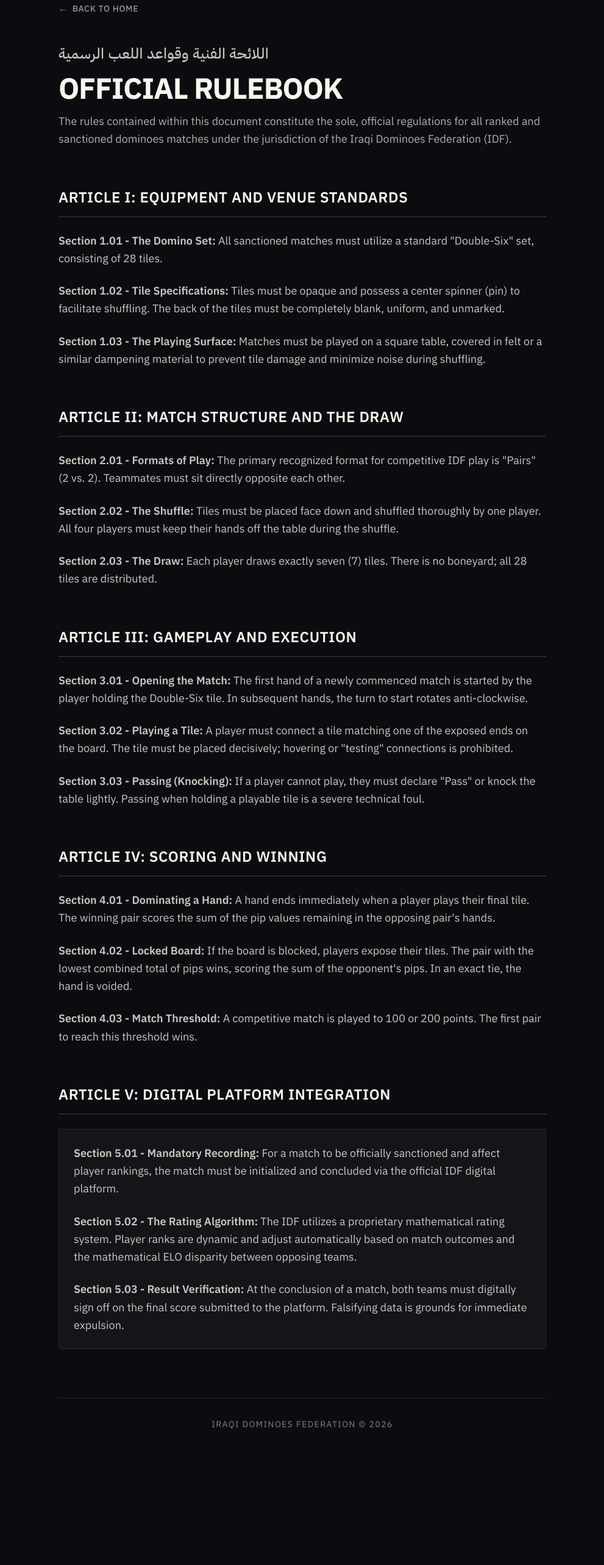
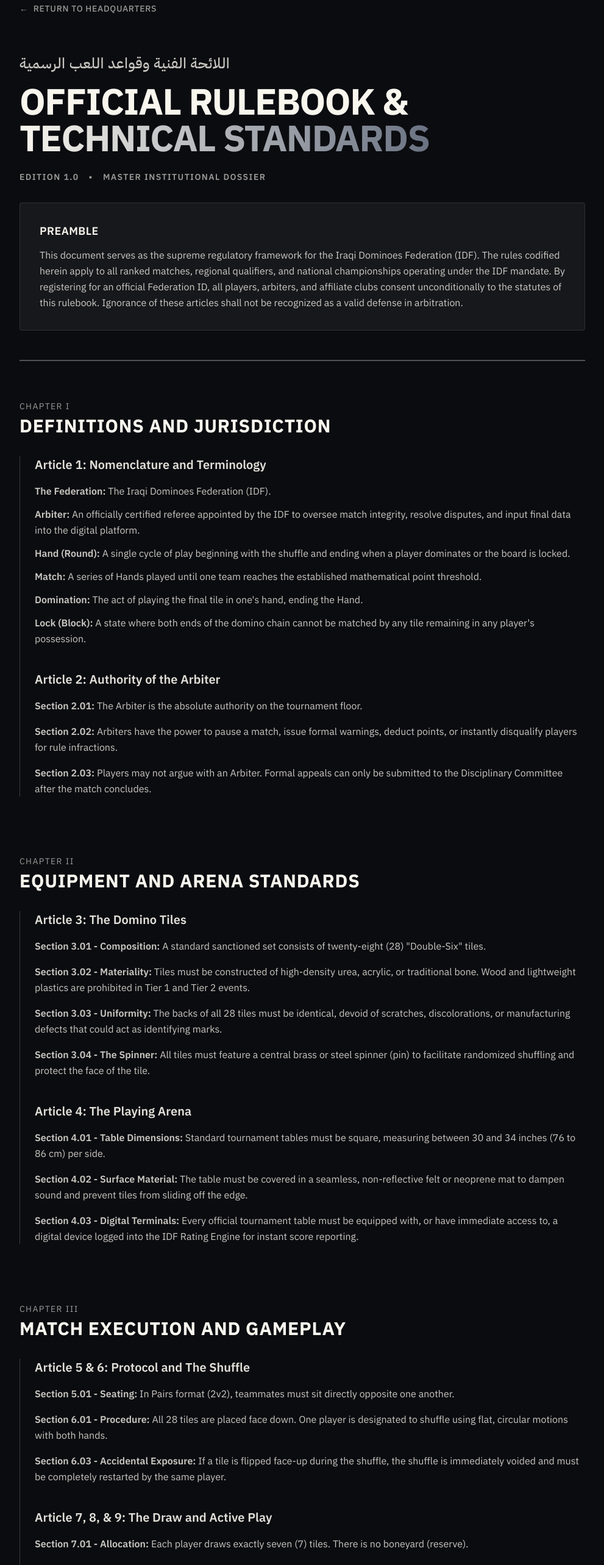
Before and after one commit to auibsal/monorepo, a Next.js app: page /rules in a window 1280 px wide. Shown: the part 60-2626 px from the top of the page at 61% size, without its empty margins (144-1135 px from the left). Before the commit the page ends 2469 px from the top, so only its background shows below. Built offline with nearby package versions, Linux system fonts and the light colour scheme.

Commit message:
Update page.tsx

```diff
--- a/src/app/rules/page.tsx
+++ b/src/app/rules/page.tsx
@@ -1,134 +1,232 @@
 import Link from 'next/link';
 
-export default function RulebookPage() {
+export default function MasterRulebookPage() {
   return (
-    <div className="max-w-4xl mx-auto py-16 px-6 sm:px-8 lg:px-12 w-full">
+    <div className="max-w-5xl mx-auto py-16 px-6 sm:px-8 lg:px-12 w-full">
 
       {/* Navigation */}
-      <nav className="mb-12">
+      <nav className="mb-16">
         <Link
           href="/"
           className="text-sm font-medium uppercase tracking-wider text-federation-ivory/60 hover:text-federation-ivory transition-colors flex items-center gap-2"
         >
-          <span>&larr;</span> Back to Home
+          <span>&larr;</span> Return to Headquarters
         </Link>
       </nav>
 
-      {/* Header */}
-      <header className="mb-16">
+      {/* Dossier Header */}
+      <header className="mb-16 border-b-2 border-federation-ivory/30 pb-12">
         <h2
-          className="text-xl md:text-2xl font-medium tracking-wide mb-4 opacity-80"
+          className="text-xl md:text-2xl font-medium tracking-wide mb-4 opacity-80 text-federation-ivory"
           style={{ fontFamily: 'var(--font-ibm-plex-arabic)' }}
         >
           اللائحة الفنية وقواعد اللعب الرسمية
         </h2>
-        <h1 className="text-4xl md:text-5xl font-bold tracking-tight uppercase">
-          Official Rulebook
+        <h1 className="text-4xl md:text-6xl font-bold tracking-tight uppercase leading-none mb-6">
+          Official Rulebook &<br />
+          <span className="text-transparent bg-clip-text bg-gradient-to-r from-federation-ivory to-gray-500">
+            Technical Standards
+          </span>
         </h1>
-        <p className="mt-4 text-lg font-light opacity-70 leading-relaxed">
-          The rules contained within this document constitute the sole, official regulations for all ranked and sanctioned dominoes matches under the jurisdiction of the Iraqi Dominoes Federation (IDF).
+
+        <div className="flex gap-4 mb-8 text-sm uppercase tracking-widest font-semibold opacity-60">
+          <span>Edition 1.0</span>
+          <span>&bull;</span>
+          <span>Master Institutional Dossier</span>
+        </div>
+
+        <div className="bg-federation-ivory/5 border border-federation-ivory/10 p-6 sm:p-8 rounded-sm">
+          <h3 className="text-lg font-semibold uppercase tracking-wide mb-3">Preamble</h3>
+          <p className="font-light opacity-80 leading-relaxed">
+            This document serves as the supreme regulatory framework for the Iraqi Dominoes Federation (IDF). The rules codified herein apply to all ranked matches, regional qualifiers, and national championships operating under the IDF mandate. By registering for an official Federation ID, all players, arbiters, and affiliate clubs consent unconditionally to the statutes of this rulebook. Ignorance of these articles shall not be recognized as a valid defense in arbitration.
           </p>
+        </div>
       </header>
 
-      {/* Content Body */}
-      <article className="space-y-16">
+      {/* Main Dossier Content */}
+      <article className="space-y-24">
 
-        {/* Article I */}
+        {/* CHAPTER I */}
         <section>
-          <h2 className="text-2xl font-semibold uppercase tracking-wide border-b border-federation-ivory/20 pb-4 mb-6">
-            Article I: Equipment and Venue Standards
+          <div className="mb-8">
+            <p className="text-sm uppercase tracking-widest opacity-60 mb-1">Chapter I</p>
+            <h2 className="text-3xl font-bold uppercase tracking-wide text-federation-ivory">
+              Definitions and Jurisdiction
             </h2>
-          <div className="space-y-6 font-light opacity-80 leading-relaxed text-lg">
+          </div>
+
+          <div className="space-y-10 pl-0 sm:pl-6 border-l-0 sm:border-l border-federation-ivory/20">
+            {/* Article 1 */}
             <div>
-              <strong className="font-semibold text-federation-ivory opacity-100">Section 1.01 - The Domino Set:</strong> All sanctioned matches must utilize a standard "Double-Six" set, consisting of 28 tiles.
+              <h3 className="text-xl font-semibold mb-4 opacity-90">Article 1: Nomenclature and Terminology</h3>
+              <ul className="space-y-3 font-light opacity-80 leading-relaxed list-none">
+                <li><strong className="font-semibold text-federation-ivory">The Federation:</strong> The Iraqi Dominoes Federation (IDF).</li>
+                <li><strong className="font-semibold text-federation-ivory">Arbiter:</strong> An officially certified referee appointed by the IDF to oversee match integrity, resolve disputes, and input final data into the digital platform.</li>
+                <li><strong className="font-semibold text-federation-ivory">Hand (Round):</strong> A single cycle of play beginning with the shuffle and ending when a player dominates or the board is locked.</li>
+                <li><strong className="font-semibold text-federation-ivory">Match:</strong> A series of Hands played until one team reaches the established mathematical point threshold.</li>
+                <li><strong className="font-semibold text-federation-ivory">Domination:</strong> The act of playing the final tile in one's hand, ending the Hand.</li>
+                <li><strong className="font-semibold text-federation-ivory">Lock (Block):</strong> A state where both ends of the domino chain cannot be matched by any tile remaining in any player's possession.</li>
+              </ul>
             </div>
+
+            {/* Article 2 */}
             <div>
-              <strong className="font-semibold text-federation-ivory opacity-100">Section 1.02 - Tile Specifications:</strong> Tiles must be opaque and possess a center spinner (pin) to facilitate shuffling. The back of the tiles must be completely blank, uniform, and unmarked.
+              <h3 className="text-xl font-semibold mb-4 opacity-90">Article 2: Authority of the Arbiter</h3>
+              <div className="space-y-4 font-light opacity-80 leading-relaxed">
+                <p><strong className="font-semibold text-federation-ivory">Section 2.01:</strong> The Arbiter is the absolute authority on the tournament floor.</p>
+                <p><strong className="font-semibold text-federation-ivory">Section 2.02:</strong> Arbiters have the power to pause a match, issue formal warnings, deduct points, or instantly disqualify players for rule infractions.</p>
+                <p><strong className="font-semibold text-federation-ivory">Section 2.03:</strong> Players may not argue with an Arbiter. Formal appeals can only be submitted to the Disciplinary Committee after the match concludes.</p>
               </div>
-            <div>
-              <strong className="font-semibold text-federation-ivory opacity-100">Section 1.03 - The Playing Surface:</strong> Matches must be played on a square table, covered in felt or a similar dampening material to prevent tile damage and minimize noise during shuffling.
             </div>
           </div>
         </section>
 
-        {/* Article II */}
+        {/* CHAPTER II */}
         <section>
-          <h2 className="text-2xl font-semibold uppercase tracking-wide border-b border-federation-ivory/20 pb-4 mb-6">
-            Article II: Match Structure and The Draw
+          <div className="mb-8">
+            <p className="text-sm uppercase tracking-widest opacity-60 mb-1">Chapter II</p>
+            <h2 className="text-3xl font-bold uppercase tracking-wide text-federation-ivory">
+              Equipment and Arena Standards
             </h2>
-          <div className="space-y-6 font-light opacity-80 leading-relaxed text-lg">
+          </div>
+
+          <div className="space-y-10 pl-0 sm:pl-6 border-l-0 sm:border-l border-federation-ivory/20">
+            {/* Article 3 */}
             <div>
-              <strong className="font-semibold text-federation-ivory opacity-100">Section 2.01 - Formats of Play:</strong> The primary recognized format for competitive IDF play is "Pairs" (2 vs. 2). Teammates must sit directly opposite each other.
+              <h3 className="text-xl font-semibold mb-4 opacity-90">Article 3: The Domino Tiles</h3>
+              <div className="space-y-4 font-light opacity-80 leading-relaxed">
+                <p><strong className="font-semibold text-federation-ivory">Section 3.01 - Composition:</strong> A standard sanctioned set consists of twenty-eight (28) "Double-Six" tiles.</p>
+                <p><strong className="font-semibold text-federation-ivory">Section 3.02 - Materiality:</strong> Tiles must be constructed of high-density urea, acrylic, or traditional bone. Wood and lightweight plastics are prohibited in Tier 1 and Tier 2 events.</p>
+                <p><strong className="font-semibold text-federation-ivory">Section 3.03 - Uniformity:</strong> The backs of all 28 tiles must be identical, devoid of scratches, discolorations, or manufacturing defects that could act as identifying marks.</p>
+                <p><strong className="font-semibold text-federation-ivory">Section 3.04 - The Spinner:</strong> All tiles must feature a central brass or steel spinner (pin) to facilitate randomized shuffling and protect the face of the tile.</p>
               </div>
+            </div>
+
+            {/* Article 4 */}
             <div>
-              <strong className="font-semibold text-federation-ivory opacity-100">Section 2.02 - The Shuffle:</strong> Tiles must be placed face down and shuffled thoroughly by one player. All four players must keep their hands off the table during the shuffle.
+              <h3 className="text-xl font-semibold mb-4 opacity-90">Article 4: The Playing Arena</h3>
+              <div className="space-y-4 font-light opacity-80 leading-relaxed">
+                <p><strong className="font-semibold text-federation-ivory">Section 4.01 - Table Dimensions:</strong> Standard tournament tables must be square, measuring between 30 and 34 inches (76 to 86 cm) per side.</p>
+                <p><strong className="font-semibold text-federation-ivory">Section 4.02 - Surface Material:</strong> The table must be covered in a seamless, non-reflective felt or neoprene mat to dampen sound and prevent tiles from sliding off the edge.</p>
+                <p><strong className="font-semibold text-federation-ivory">Section 4.03 - Digital Terminals:</strong> Every official tournament table must be equipped with, or have immediate access to, a digital device logged into the IDF Rating Engine for instant score reporting.</p>
               </div>
-            <div>
-              <strong className="font-semibold text-federation-ivory opacity-100">Section 2.03 - The Draw:</strong> Each player draws exactly seven (7) tiles. There is no boneyard; all 28 tiles are distributed.
             </div>
           </div>
         </section>
 
-        {/* Article III */}
+        {/* CHAPTER III */}
         <section>
-          <h2 className="text-2xl font-semibold uppercase tracking-wide border-b border-federation-ivory/20 pb-4 mb-6">
-            Article III: Gameplay and Execution
+          <div className="mb-8">
+            <p className="text-sm uppercase tracking-widest opacity-60 mb-1">Chapter III</p>
+            <h2 className="text-3xl font-bold uppercase tracking-wide text-federation-ivory">
+              Match Execution and Gameplay
             </h2>
-          <div className="space-y-6 font-light opacity-80 leading-relaxed text-lg">
+          </div>
+
+          <div className="space-y-10 pl-0 sm:pl-6 border-l-0 sm:border-l border-federation-ivory/20">
+            {/* Article 5 & 6 */}
             <div>
-              <strong className="font-semibold text-federation-ivory opacity-100">Section 3.01 - Opening the Match:</strong> The first hand of a newly commenced match is started by the player holding the Double-Six tile. In subsequent hands, the turn to start rotates anti-clockwise.
+              <h3 className="text-xl font-semibold mb-4 opacity-90">Article 5 & 6: Protocol and The Shuffle</h3>
+              <div className="space-y-4 font-light opacity-80 leading-relaxed">
+                <p><strong className="font-semibold text-federation-ivory">Section 5.01 - Seating:</strong> In Pairs format (2v2), teammates must sit directly opposite one another.</p>
+                <p><strong className="font-semibold text-federation-ivory">Section 6.01 - Procedure:</strong> All 28 tiles are placed face down. One player is designated to shuffle using flat, circular motions with both hands.</p>
+                <p><strong className="font-semibold text-federation-ivory">Section 6.03 - Accidental Exposure:</strong> If a tile is flipped face-up during the shuffle, the shuffle is immediately voided and must be completely restarted by the same player.</p>
               </div>
+            </div>
+
+            {/* Article 7 & 8 & 9 */}
             <div>
-              <strong className="font-semibold text-federation-ivory opacity-100">Section 3.02 - Playing a Tile:</strong> A player must connect a tile matching one of the exposed ends on the board. The tile must be placed decisively; hovering or "testing" connections is prohibited.
+              <h3 className="text-xl font-semibold mb-4 opacity-90">Article 7, 8, & 9: The Draw and Active Play</h3>
+              <div className="space-y-4 font-light opacity-80 leading-relaxed">
+                <p><strong className="font-semibold text-federation-ivory">Section 7.01 - Allocation:</strong> Each player draws exactly seven (7) tiles. There is no boneyard (reserve).</p>
+                <p><strong className="font-semibold text-federation-ivory">Section 8.01 - The Opening Hand:</strong> The very first hand of a Match is initiated by the player holding the Double-Six [6-6] tile. They must play this tile as the first move.</p>
+                <p><strong className="font-semibold text-federation-ivory">Section 9.02 - Placement:</strong> A tile must be played by matching one of its ends to a corresponding open end on the board layout.</p>
+                <p><strong className="font-semibold text-federation-ivory">Section 9.03 - Decisiveness:</strong> Once a player releases a tile onto the board, the move is final. Hovering or testing connections is prohibited.</p>
+                <p><strong className="font-semibold text-federation-ivory">Section 9.04 - Passing:</strong> If a player possesses no playable tile, they must clearly state "Pass" or firmly tap the table twice.</p>
               </div>
-            <div>
-              <strong className="font-semibold text-federation-ivory opacity-100">Section 3.03 - Passing (Knocking):</strong> If a player cannot play, they must declare "Pass" or knock the table lightly. Passing when holding a playable tile is a severe technical foul.
             </div>
           </div>
         </section>
 
-        {/* Article IV */}
+        {/* CHAPTER IV */}
         <section>
-          <h2 className="text-2xl font-semibold uppercase tracking-wide border-b border-federation-ivory/20 pb-4 mb-6">
-            Article IV: Scoring and Winning
+          <div className="mb-8">
+            <p className="text-sm uppercase tracking-widest opacity-60 mb-1">Chapter IV</p>
+            <h2 className="text-3xl font-bold uppercase tracking-wide text-federation-ivory">
+              Scoring and Match Resolution
             </h2>
-          <div className="space-y-6 font-light opacity-80 leading-relaxed text-lg">
+          </div>
+
+          <div className="space-y-10 pl-0 sm:pl-6 border-l-0 sm:border-l border-federation-ivory/20">
             <div>
-              <strong className="font-semibold text-federation-ivory opacity-100">Section 4.01 - Dominating a Hand:</strong> A hand ends immediately when a player plays their final tile. The winning pair scores the sum of the pip values remaining in the opposing pair's hands.
+              <h3 className="text-xl font-semibold mb-4 opacity-90">Article 10: Hand Resolution</h3>
+              <div className="space-y-4 font-light opacity-80 leading-relaxed">
+                <p><strong className="font-semibold text-federation-ivory">Section 10.02 - Scoring a Domination:</strong> The winning team is awarded points equal to the sum of all pips remaining on the tiles held by the opposing team.</p>
+                <p><strong className="font-semibold text-federation-ivory">Section 10.04 - Scoring a Lock:</strong> All players expose their remaining tiles. The team with the lowest combined pip count wins. The winning team scores points equal to the combined pip count of the losing team.</p>
+                <p><strong className="font-semibold text-federation-ivory">Section 10.05 - Tied Lock:</strong> If both teams hold an identical combined pip count, the Hand is voided. No points are awarded.</p>
               </div>
-            <div>
-              <strong className="font-semibold text-federation-ivory opacity-100">Section 4.02 - Locked Board:</strong> If the board is blocked, players expose their tiles. The pair with the lowest combined total of pips wins, scoring the sum of the opponent's pips. In an exact tie, the hand is voided.
-            </div>
-            <div>
-              <strong className="font-semibold text-federation-ivory opacity-100">Section 4.03 - Match Threshold:</strong> A competitive match is played to 100 or 200 points. The first pair to reach this threshold wins.
             </div>
           </div>
         </section>
 
-        {/* Article V */}
+        {/* CHAPTER V */}
         <section>
-          <h2 className="text-2xl font-semibold uppercase tracking-wide border-b border-federation-ivory/20 pb-4 mb-6">
-            Article V: Digital Platform Integration
+          <div className="mb-8">
+            <p className="text-sm uppercase tracking-widest opacity-60 mb-1">Chapter V</p>
+            <h2 className="text-3xl font-bold uppercase tracking-wide text-federation-ivory text-red-500">
+              Fouls, Infractions, and Disciplinary Code
             </h2>
-          <div className="space-y-6 font-light opacity-80 leading-relaxed text-lg bg-federation-ivory/5 p-6 rounded-sm border border-federation-ivory/10">
+          </div>
+
+          <div className="space-y-10 pl-0 sm:pl-6 border-l-0 sm:border-l border-red-500/30">
             <div>
-              <strong className="font-semibold text-federation-ivory opacity-100">Section 5.01 - Mandatory Recording:</strong> For a match to be officially sanctioned and affect player rankings, the match must be initialized and concluded via the official IDF digital platform.
+              <h3 className="text-xl font-semibold mb-4 opacity-90">Article 12: Technical Fouls</h3>
+              <div className="space-y-4 font-light opacity-80 leading-relaxed">
+                <p><strong className="font-semibold text-federation-ivory">Section 12.01 - Out of Turn Play:</strong> Warning issued. Second offense results in a 25-point penalty awarded to the opposing team.</p>
+                <p><strong className="font-semibold text-red-400">Section 12.02 - The Renege (False Pass):</strong> Passing while holding a mathematically playable tile. Offending team immediately forfeits the Hand, and the opposing team is awarded a maximum penalty score of 50 points (or actual pip count, whichever is higher).</p>
               </div>
+            </div>
+
             <div>
-              <strong className="font-semibold text-federation-ivory opacity-100">Section 5.02 - The Rating Algorithm:</strong> The IDF utilizes a proprietary mathematical rating system. Player ranks are dynamic and adjust automatically based on match outcomes and the mathematical ELO disparity between opposing teams.
+              <h3 className="text-xl font-semibold mb-4 opacity-90">Article 13: Behavioral and Integrity Violations</h3>
+              <div className="space-y-4 font-light opacity-80 leading-relaxed">
+                <p><strong className="font-semibold text-federation-ivory">Section 13.01 - Table Talk:</strong> Strict silence regarding the game state is mandated. Discussing strategy is prohibited.</p>
+                <p><strong className="font-semibold text-red-400">Section 13.02 - Non-Verbal Collusion (Signaling):</strong> Any attempt to convey information through coded gestures. Confirmed signaling results in immediate disqualification and a temporary suspension of the player's Federation ID.</p>
               </div>
-            <div>
-              <strong className="font-semibold text-federation-ivory opacity-100">Section 5.03 - Result Verification:</strong> At the conclusion of a match, both teams must digitally sign off on the final score submitted to the platform. Falsifying data is grounds for immediate expulsion.
+            </div>
+          </div>
+        </section>
+
+        {/* CHAPTER VI */}
+        <section>
+          <div className="mb-8">
+            <p className="text-sm uppercase tracking-widest opacity-60 mb-1">Chapter VI</p>
+            <h2 className="text-3xl font-bold uppercase tracking-wide text-federation-ivory">
+              Tournament Operations & The ELO Engine
+            </h2>
+          </div>
+
+          <div className="space-y-10 pl-0 sm:pl-6 border-l-0 sm:border-l border-federation-ivory/20">
+            <div className="bg-federation-ivory/5 p-6 rounded-sm border border-federation-ivory/10">
+              <h3 className="text-xl font-semibold mb-4 opacity-90">Article 14 & 15: Digital Protocol</h3>
+              <div className="space-y-4 font-light opacity-80 leading-relaxed">
+                <p><strong className="font-semibold text-federation-ivory">Section 14.01 - Algorithmic Seeding:</strong> All tournaments must use the IDF platform to generate brackets. Teams are seeded based on combined mathematical ELO ratings.</p>
+                <p><strong className="font-semibold text-federation-ivory">Section 15.01 - The Immutable Ledger:</strong> Once a match result is verified and submitted to the IDF database, ELO calculations are final. Ratings cannot be manually adjusted.</p>
+                <p><strong className="font-semibold text-federation-ivory">Section 15.03 - Active Status:</strong> To maintain ranking on the public leaderboard, a player must participate in a minimum of one (1) sanctioned Tier 2 or Tier 1 tournament within a rolling six-month calendar period.</p>
+              </div>
             </div>
           </div>
         </section>
 
       </article>
 
-      {/* Footer Divider */}
-      <div className="mt-20 pt-8 border-t border-federation-ivory/20 text-center opacity-50 text-sm font-light uppercase tracking-widest">
+      {/* Footer */}
+      <footer className="mt-32 pt-8 border-t border-federation-ivory/20 text-center flex flex-col items-center justify-center opacity-50">
+        <p className="text-sm font-light uppercase tracking-widest mb-2">
           Iraqi Dominoes Federation © {new Date().getFullYear()}
-      </div>
+        </p>
+        <p className="text-xs font-mono">IDF-SYS-DOC-1.0</p>
+      </footer>
     </div>
   );
 }
```
Lines whose indentation alone changed are shown as unchanged.
